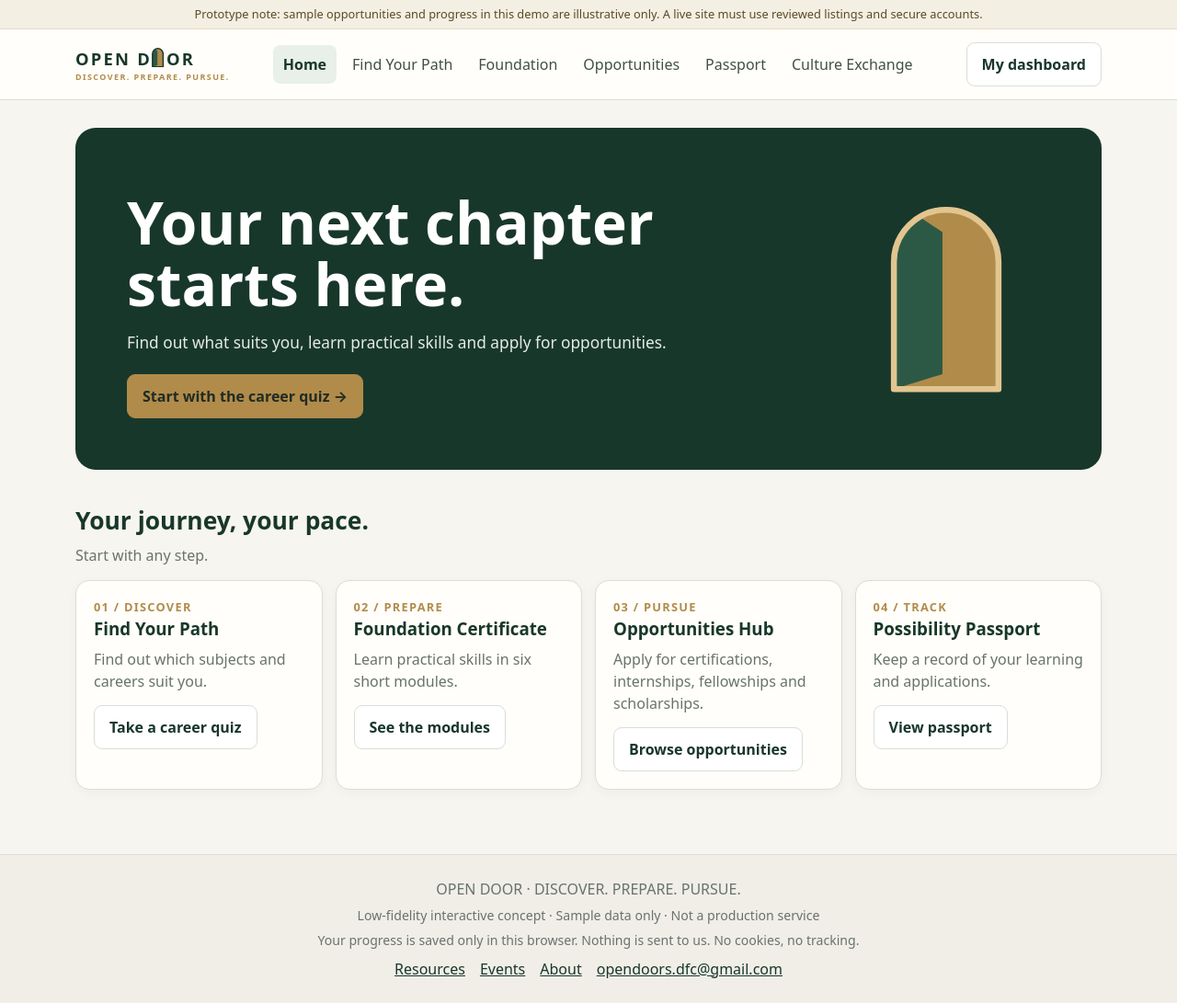
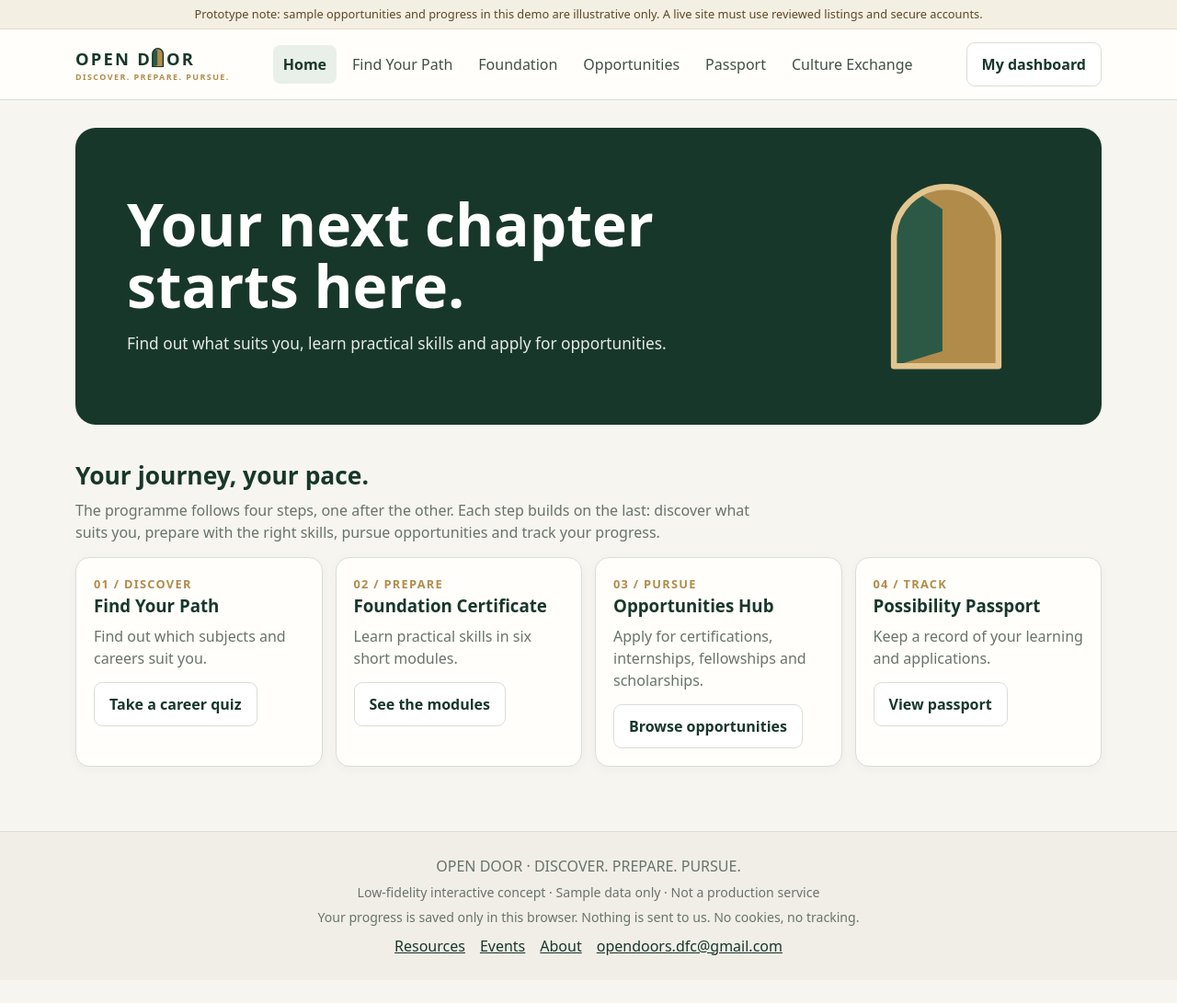
Before and after one commit to opendoor-dfc/open-door, a Jekyll site: the page built from index.md, in a window 1280 px wide and 1091 px high. Shown: the whole window at 92% size. Built offline with Jekyll 4.4.1, drawn with Linux system fonts in a browser that asks for light colours.

Commit message:
Home: remove hero button, explain the four consecutive steps
Co-Authored-By: Claude Opus 5.5 <noreply@anthropic.com>
Claude-Session: https://claude.ai/code/session_01YYaMm9DFFrhmHy5i2wuCDX

```diff
--- a/assets/css/style.css
+++ b/assets/css/style.css
@@ -72,6 +72,7 @@ h3 { color: var(--green); margin: 0 0 7px; }
 .actions { display: flex; gap: 10px; flex-wrap: wrap; margin-top: 22px; }
 
 /* ---------- Building blocks ---------- */
+.section-head .muted { max-width: 46rem; }
 .section-head { display: flex; align-items: end; justify-content: space-between; gap: 20px; margin: 36px 0 15px; }
 .grid { display: grid; grid-template-columns: repeat(4, 1fr); gap: 14px; }
 .grid.two { grid-template-columns: repeat(2, 1fr); }
--- a/index.md
+++ b/index.md
@@ -3,10 +3,8 @@ layout: home
 title: Home
 headline: Your next chapter starts here.
 intro: Find out what suits you, learn practical skills and apply for opportunities.
-button_text: Start with the career quiz
-button_link: /path/
 journey_title: Your journey, your pace.
-journey_subtitle: Start with any step.
+journey_subtitle: "The programme follows four steps, one after the other. Each step builds on the last: discover what suits you, prepare with the right skills, pursue opportunities and track your progress."
 cards:
   - label: 01 / DISCOVER
     title: Find Your Path
```
